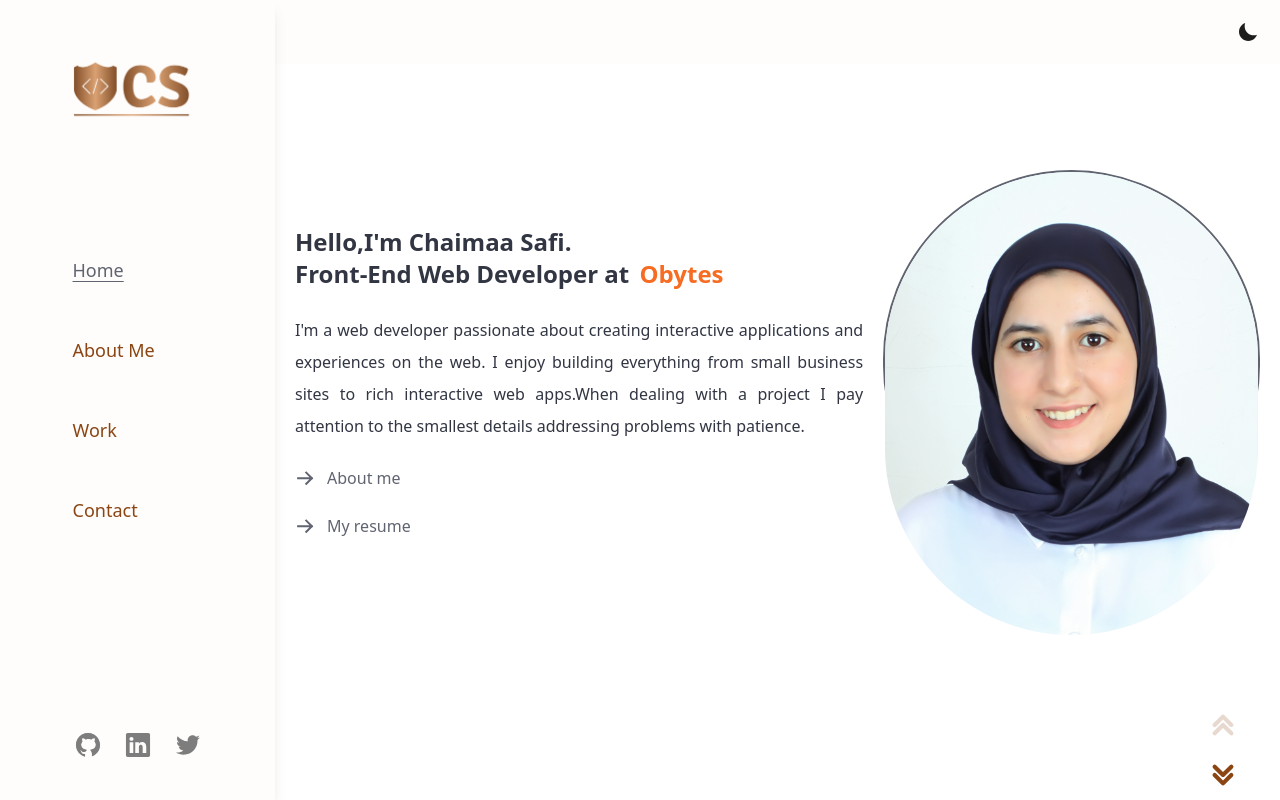
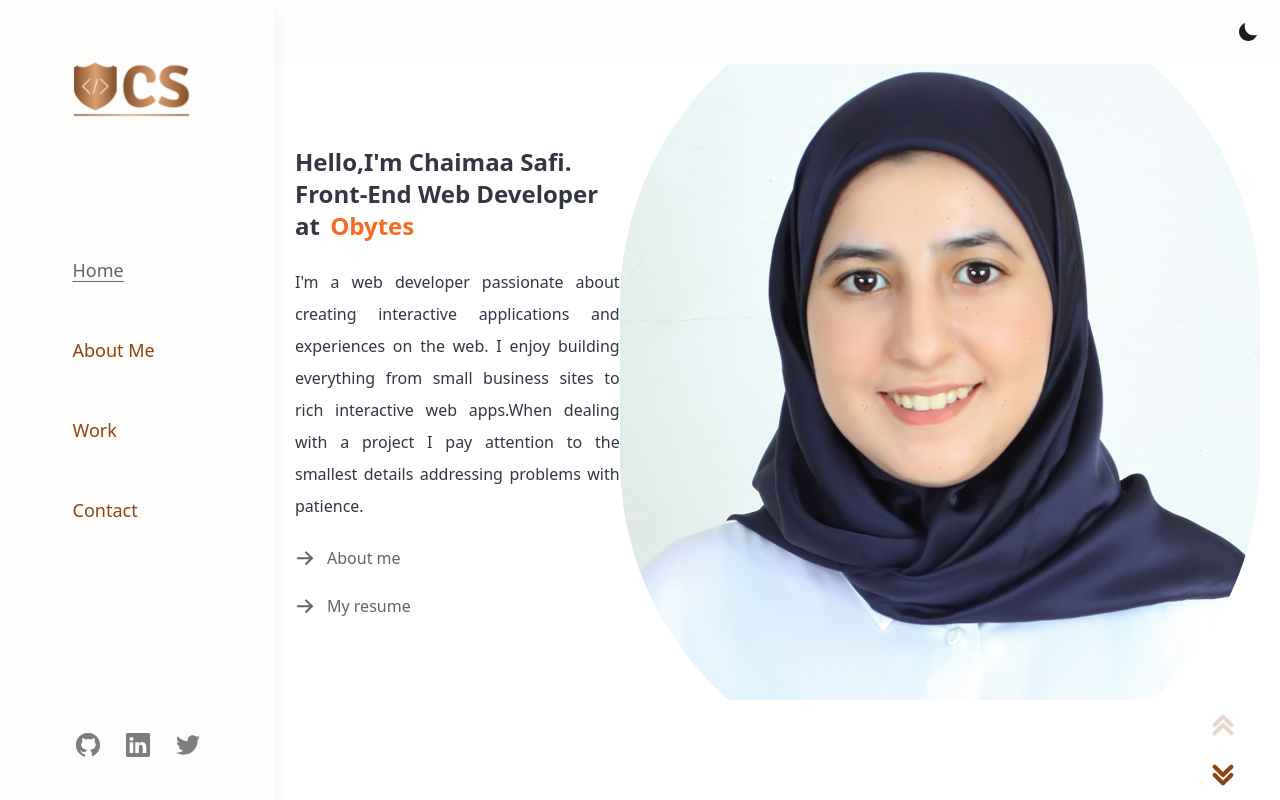
Before and after one commit to ChaimaaSafi/Whoami, a Next.js app: page / in a window 1280 px wide. Built offline with nearby package versions, Linux system fonts and the light colour scheme.

Commit message:
fix: adding some fixes

```diff
--- a/next.config.js
+++ b/next.config.js
@@ -2,6 +2,7 @@
 const nextConfig = {
 	reactStrictMode: true,
 	swcMinify: true,
+	experimental: { images: { allowFutureImage: true } },
 }
 
 module.exports = nextConfig
--- a/src/pages/about.tsx
+++ b/src/pages/about.tsx
@@ -31,9 +31,7 @@ function about() {
 					<div className='relative order-first mb-10 h-96 w-full lg:order-last lg:mb-0 lg:h-80 lg:w-1/4'>
 						<Image
 							src={profile}
-							fill
 							alt='profile-alt'
-							blurDataURL={profile.blurDataURL}
 							placeholder='blur'
 							className='rounded-xl object-cover'
 						/>
--- a/src/pages/index.tsx
+++ b/src/pages/index.tsx
@@ -38,14 +38,12 @@ function home() {
 							<span> My resume</span>
 						</div>
 					</div>
-					<div className='relative  mb-10 h-72 w-full justify-center rounded-full border-2 border-gray-1 md:h-[28rem] lg:order-last lg:mt-0 lg:h-96 lg:w-96'>
-						<Image
-							src={profile}
-							alt='profile'
-							fill
-							className='rounded-full object-cover'
-						/>
-					</div>
+					<Image
+						src={profile}
+						alt='profile'
+						className='mb-10 h-72 w-full justify-center rounded-full border-2 border-gray-1 object-cover md:h-[28rem] lg:order-last lg:mt-0 lg:h-96 lg:w-96'
+						placeholder='blur'
+					/>
 				</div>
 			</section>
 		</>
--- a/src/pages/work.tsx
+++ b/src/pages/work.tsx
@@ -26,7 +26,12 @@ function work() {
 						<div className='flex w-full flex-col space-y-8 lg:w-1/2'>
 							<div className='flex items-center space-x-5'>
 								<div className='flex w-16'>
-									<Image src={FortLogo} alt='1Fort-logo' />
+									<Image
+										src={FortLogo}
+										alt='1Fort-logo'
+										placeholder='blur'
+										className='object-fill'
+									/>
 								</div>
 								<div>
 									<h2 className='text-lg font-medium dark:text-white-1 md:text-xl'>
@@ -67,6 +72,7 @@ function work() {
 										src={QuoLogo}
 										alt='Quo-logo'
 										className='rounded-lg bg-[#222831]'
+										placeholder='blur'
 									/>
 								</div>
 								<div>
```
Also changed, not shown: .eslintrc.json, 2 other files (tests, documents, lock files or other folders).
